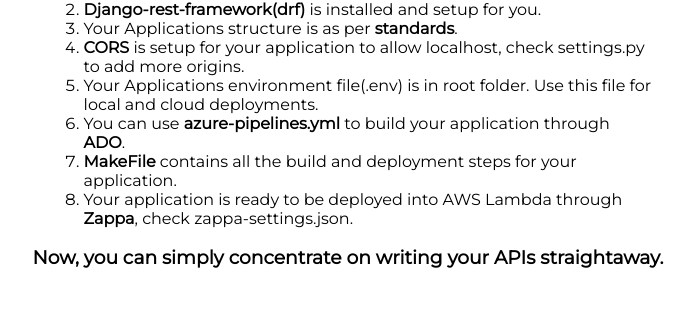
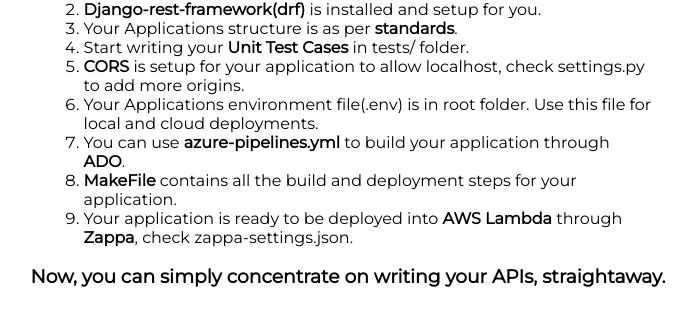
Before and after one commit to rajkumarbestha/cookiecutter-django-drf-api, a Python web app: template {{ cookiecutter.project_name }}/{{ cookiecutter.app_name }}/templates/test_setup.html in a window 1280 px wide. Shown: the part 189-515 px from the top of the page, without its empty margins (292-988 px from the left). Run offline with Jinja, Linux system fonts and the light colour scheme; the template is opened without the code that fills it, so the values that code supplies are empty.

Commit message:
Updated test_setup.html

```diff
--- a/{{ cookiecutter.project_name }}/{{ cookiecutter.app_name }}/templates/test_setup.html
+++ b/{{ cookiecutter.project_name }}/{{ cookiecutter.app_name }}/templates/test_setup.html
@@ -13,13 +13,14 @@
         <li style="text-align: left;">Your project <b>{{ cookiecutter.project_name }}</b> was setup with <b>Django-3.1</b> and is running as expected.</li>
         <li style="text-align: left;"><b>Django-rest-framework(drf)</b> is installed and setup for you.</li>
         <li style="text-align: left;">Your Applications structure is as per <b>standards</b>.</li>
+        <li style="text-align: left;">Start writing your <b>Unit Test Cases</b> in tests/ folder.</li>
         <li style="text-align: left;"><b>CORS</b> is setup for your application to allow localhost, check settings.py to add more origins.</li>
         <li style="text-align: left;">Your Applications environment file(.env) is in root folder. Use this file for local and cloud deployments.</li>
         <li style="text-align: left;">You can use <b>azure-pipelines.yml</b> to build your application through <b>ADO</b>.</li>
         <li style="text-align: left;"><b>MakeFile</b> contains all the build and deployment steps for your application.</li>
-        <li style="text-align: left;">Your application is ready to be deployed into AWS Lambda through <b>Zappa</b>, check zappa-settings.json.</li>
+        <li style="text-align: left;">Your application is ready to be deployed into <b>AWS Lambda</b> through <b>Zappa</b>, check zappa-settings.json.</li>
         </ol>
-        <h3 style="text-align: center;">Now, you can simply concentrate on writing your APIs straightaway.</h3>
+        <h3 style="text-align: center;">Now, you can simply concentrate on writing your APIs, straightaway.</h3>
         </div>
     </body>
 </html>
```
